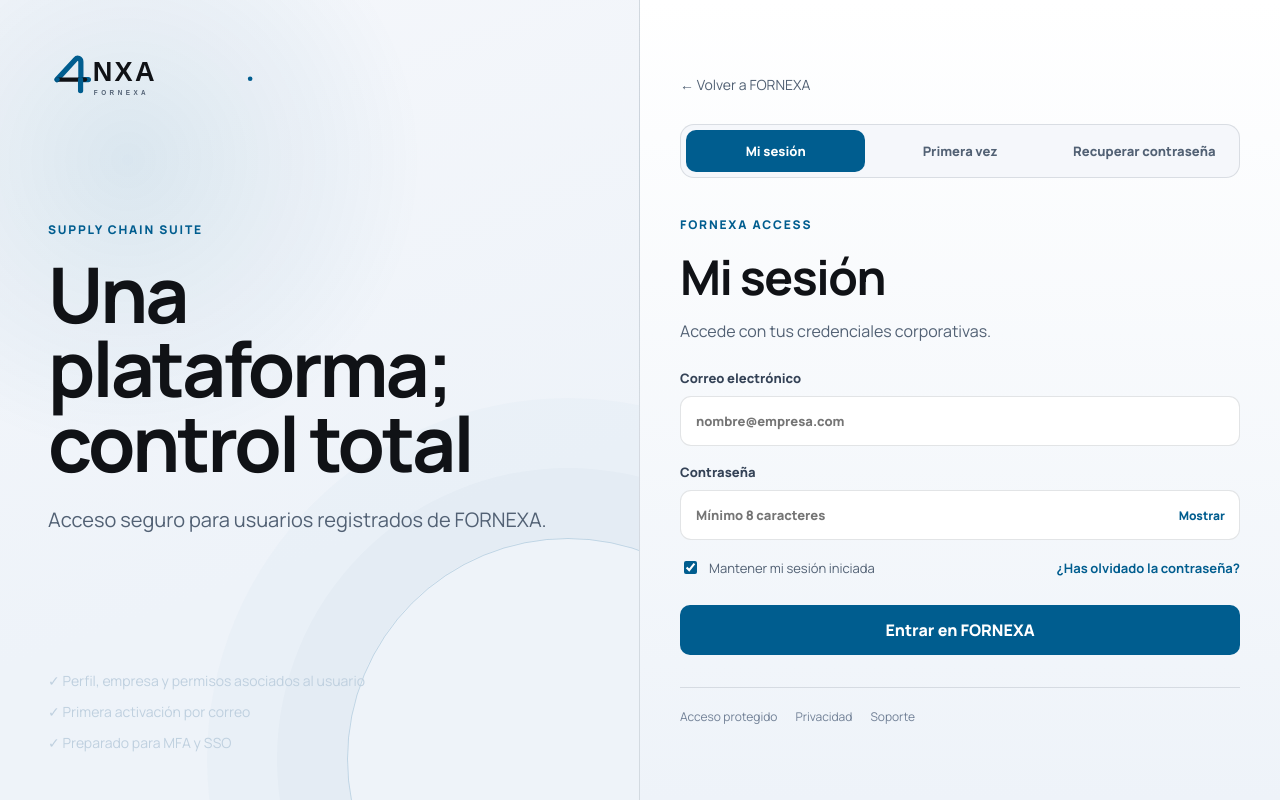
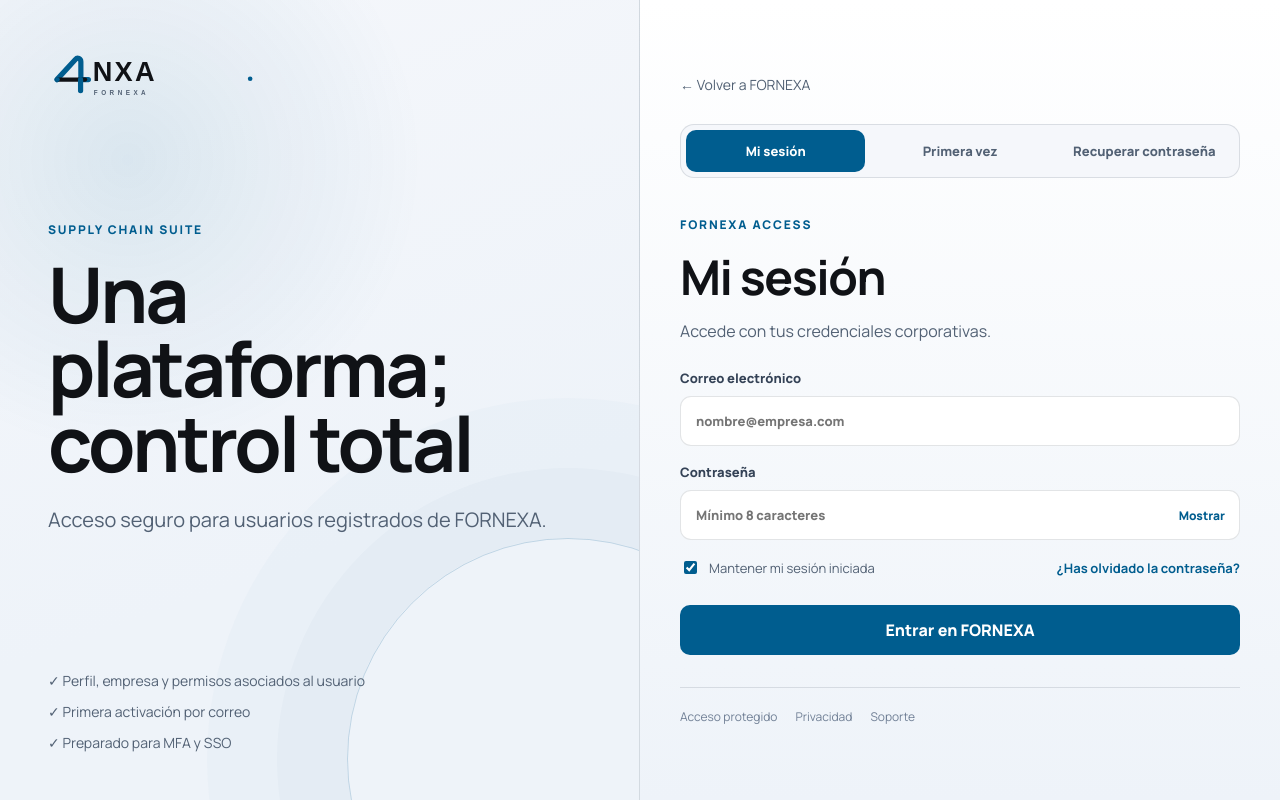
Before and after one commit to fragonh2-boop/Fornexa, a Next.js app: page /login in a window 1280 px wide. Built offline with nearby package versions, Linux system fonts and the light colour scheme.

Commit message:
Polish light theme calls to action

```diff
--- a/app/globals.css
+++ b/app/globals.css
@@ -29,6 +29,7 @@ button { background:var(--accent); color:#ffffff; border:0; border-radius:10px;
 .login-card input,.modal input { width:100%; color:var(--text); background:#ffffff; border:1px solid var(--line); border-radius:10px; padding:14px; outline:none; }
 .login-card input:focus,.modal input:focus { border-color:var(--accent); }
 .login-card button,.modal>button:not(.close) { width:100%; margin:5px 0 16px; }
+.login-card .login-trigger { display:flex; align-items:center; justify-content:center; width:100%; min-height:48px; margin:5px 0 16px; padding:14px 19px; color:#ffffff; background:var(--accent); border-radius:10px; font-weight:800; }
 .login-card a { display:block; text-align:center; color:var(--accent); font-size:13px; }
 .dashboard-section { padding:80px 4vw; background:#e8eef6; border-top:1px solid var(--line); }
 .section-heading h2 { margin:8px 0 28px; font-size:clamp(34px,5vw,58px); }
@@ -62,7 +63,7 @@ button { background:var(--accent); color:#ffffff; border:0; border-radius:10px;
 .auth-brand-copy { position:relative; z-index:1; max-width:620px; }
 .auth-brand-copy h1 { max-width:620px; margin:18px 0 24px; font-size:clamp(52px,6vw,88px); }
 .auth-brand-copy p { max-width:540px; color:var(--muted); font-size:20px; line-height:1.6; }
-.auth-security-list { position:relative; z-index:1; display:grid; gap:12px; color:#bfd0df; font-size:14px; }
+.auth-security-list { position:relative; z-index:1; display:grid; gap:12px; color:var(--muted); font-size:14px; }
 .auth-form-panel { display:grid; place-items:center; padding:40px; background:linear-gradient(180deg,#ffffff,#eef3f9); }
 .auth-card { width:min(680px,100%); }
 .auth-top-links { display:flex; justify-content:space-between; gap:20px; align-items:center; margin-bottom:30px; }
```
